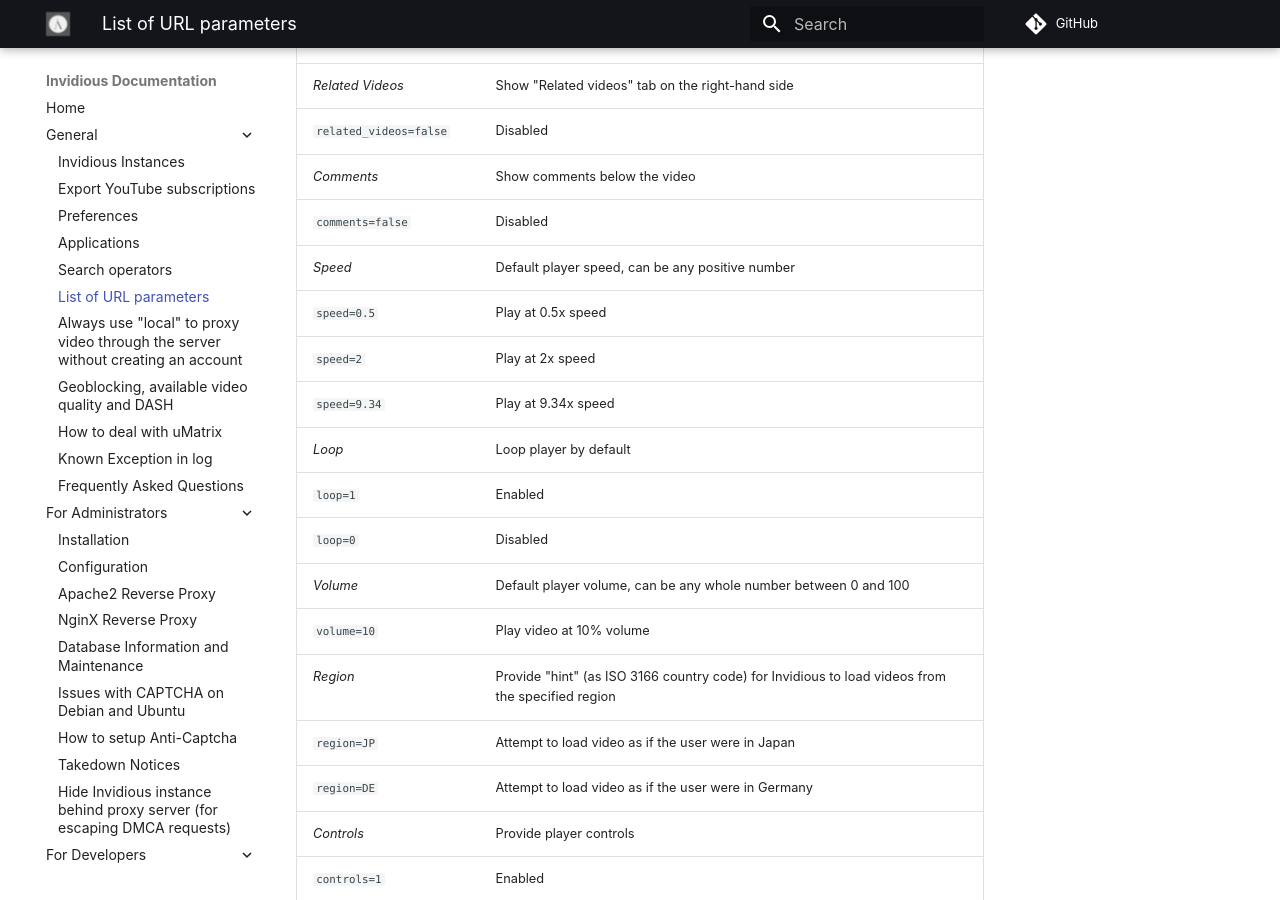
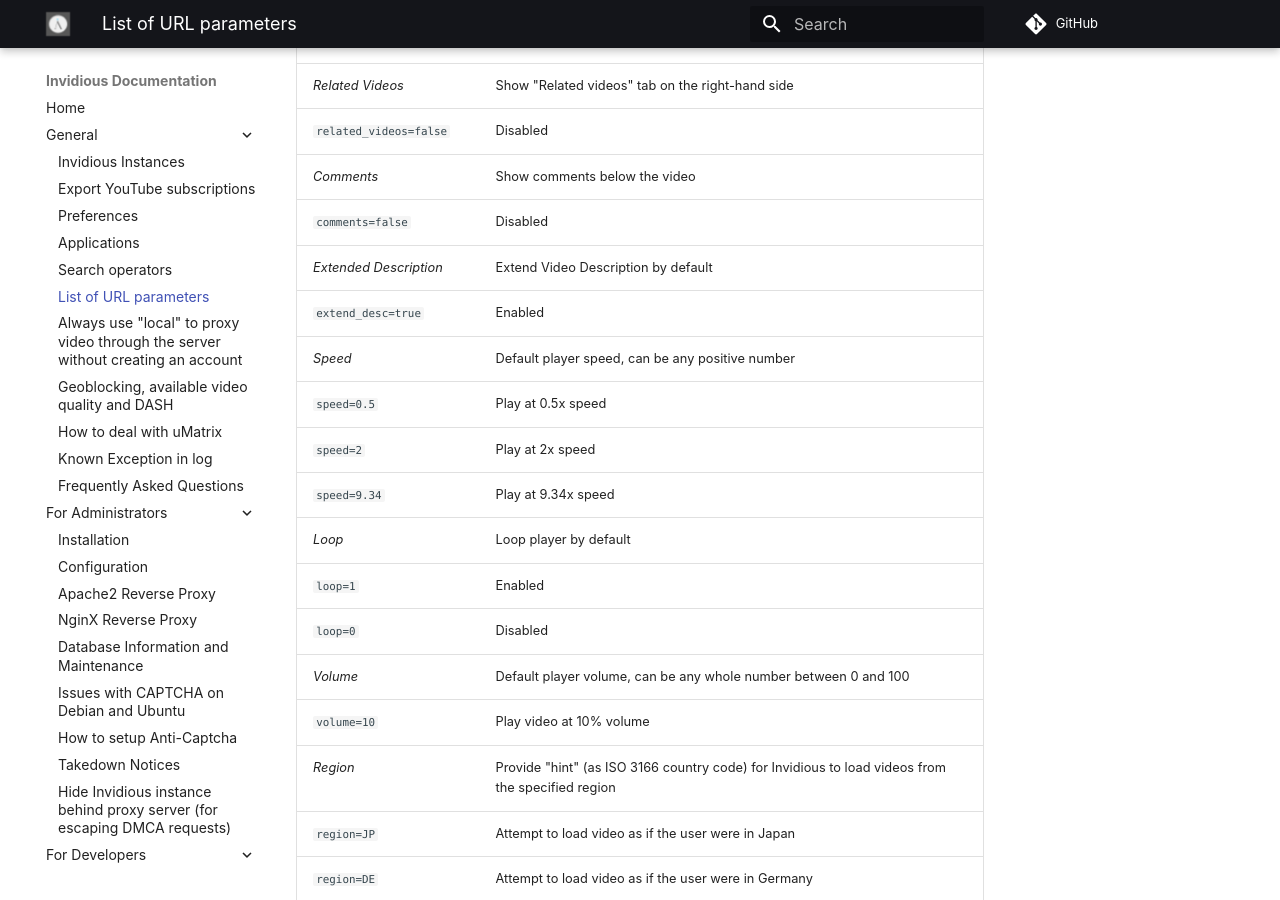
Before and after one commit to iv-org/documentation, an MkDocs documentation site: the page built from docs/url-parameters.md, in a window 1280 px wide and 900 px high, scrolled down 2565 px. Built offline with MkDocs 1.6.1 and Material for MkDocs 9.7.7, drawn with Linux system fonts in a browser that asks for light colours; comment, search, counter and statistics services are not loaded.

Commit message:
Added Extend Description
As far as I know, only two URL parameters are missing from here now, VR Mode and Save Player Position.

I have left these off intentionally because I do not know these option well enough to know what they do, how they work, or if they would be helpful parsed through extensions like Redirector or the URL Parameters Userscript.

I shall leave these two to be added by an individual more knowledgeable.

```diff
--- a/docs/url-parameters.md
+++ b/docs/url-parameters.md
@@ -60,6 +60,8 @@
 | `related_videos=false`                       | Disabled              |
 | _Comments_                                   | Show comments below the video|
 | `comments=false`                             | Disabled           |
+| _Extended Description_                       | Extend Video Description by default |
+| `extend_desc=true`                           | Enabled
 | _Speed_                                      | Default player speed, can be any positive number                                                                                                                                          |
 | `speed=0.5`                                  | Play at 0.5x speed                                                                                                                                                                        |
 | `speed=2`                                    | Play at 2x speed                                                                                                                                                                          |
```
